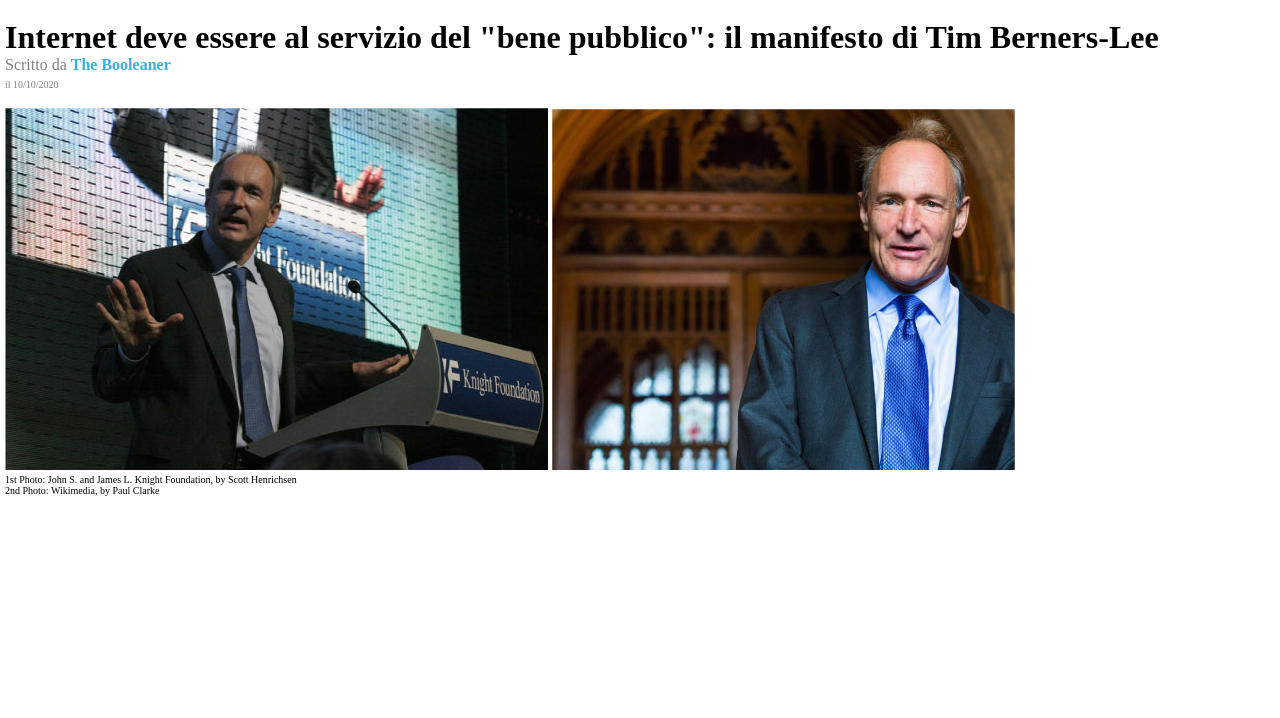
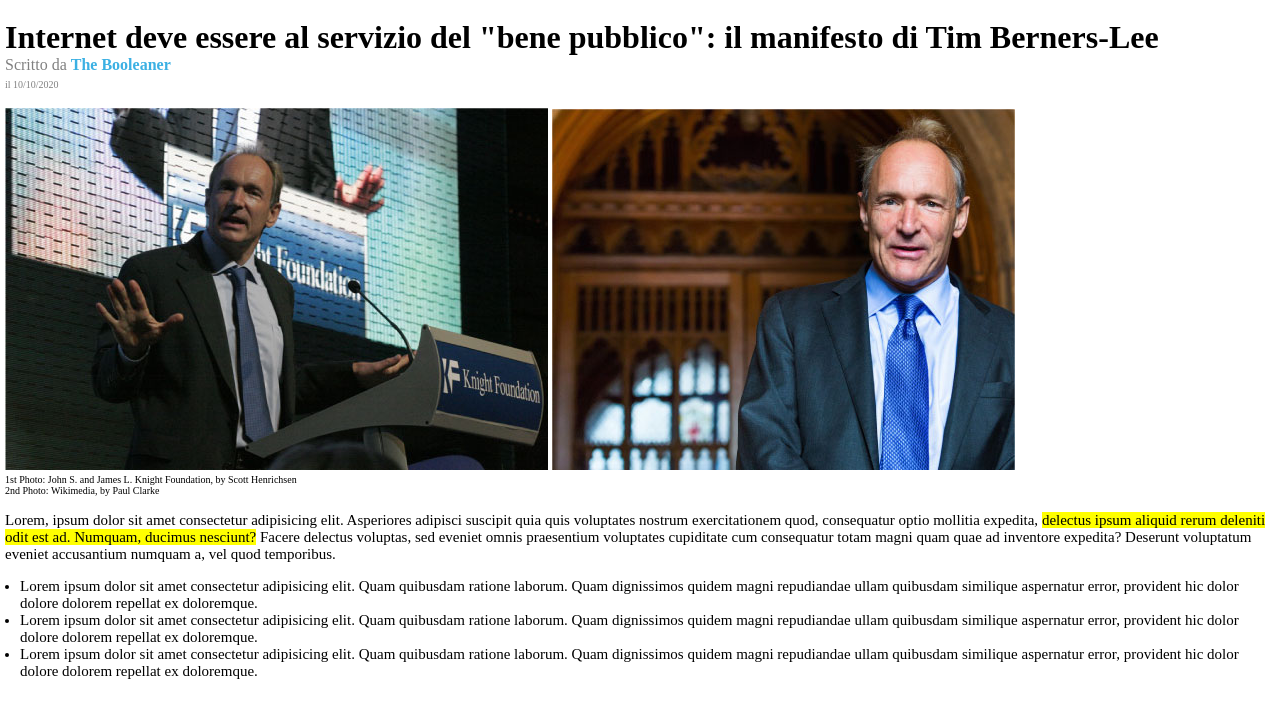
Before and after one commit to arielmusa/html-css-booleaner, a plain HTML site: page index.html in a window 1280 px wide. Shown: the part 72-790 px from the top of the page. Drawn offline with Linux system fonts and the light colour scheme.

Commit message:
added section with paragraph and ul list

```diff
--- a/css/style.css
+++ b/css/style.css
@@ -44,3 +44,13 @@ figure {
 figcaption {
   font-size: 10px;
 }
+
+section {
+  margin-left: 5px;
+  font-size: 15px;
+}
+
+ul {
+  margin-left: 5px;
+  padding-left: 10px;
+}
--- a/index.html
+++ b/index.html
@@ -36,6 +36,41 @@
           </figcaption>
         </figure>
       </header>
+      <section>
+        <p>
+          Lorem, ipsum dolor sit amet consectetur adipisicing elit. Asperiores
+          adipisci suscipit quia quis voluptates nostrum exercitationem quod,
+          consequatur optio mollitia expedita,
+          <mark>
+            delectus ipsum aliquid rerum deleniti odit est ad. Numquam, ducimus
+            nesciunt?</mark
+          >
+          Facere delectus voluptas, sed eveniet omnis praesentium voluptates
+          cupiditate cum consequatur totam magni quam quae ad inventore
+          expedita? Deserunt voluptatum eveniet accusantium numquam a, vel quod
+          temporibus.
+        </p>
+        <ul>
+          <li>
+            Lorem ipsum dolor sit amet consectetur adipisicing elit. Quam
+            quibusdam ratione laborum. Quam dignissimos quidem magni repudiandae
+            ullam quibusdam similique aspernatur error, provident hic dolor
+            dolore dolorem repellat ex doloremque.
+          </li>
+          <li>
+            Lorem ipsum dolor sit amet consectetur adipisicing elit. Quam
+            quibusdam ratione laborum. Quam dignissimos quidem magni repudiandae
+            ullam quibusdam similique aspernatur error, provident hic dolor
+            dolore dolorem repellat ex doloremque.
+          </li>
+          <li>
+            Lorem ipsum dolor sit amet consectetur adipisicing elit. Quam
+            quibusdam ratione laborum. Quam dignissimos quidem magni repudiandae
+            ullam quibusdam similique aspernatur error, provident hic dolor
+            dolore dolorem repellat ex doloremque.
+          </li>
+        </ul>
+      </section>
     </main>
   </body>
 </html>
```
